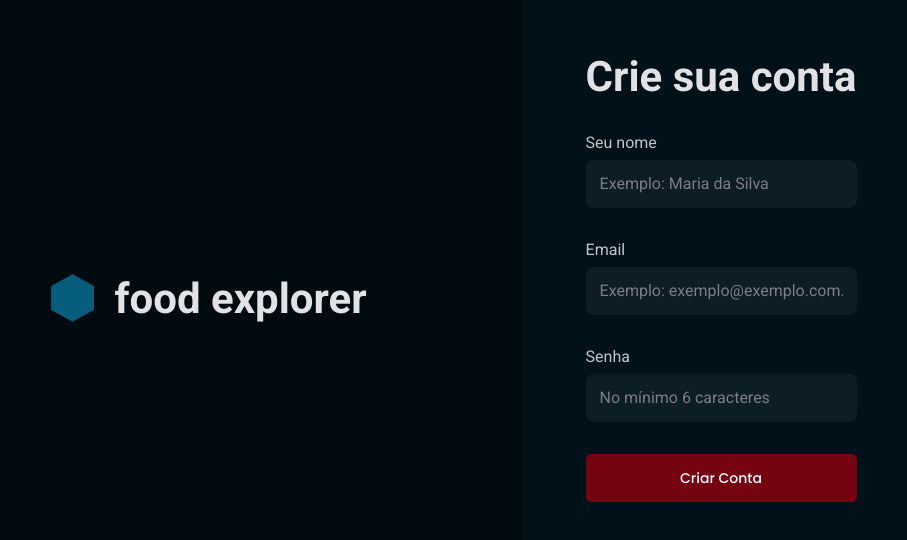
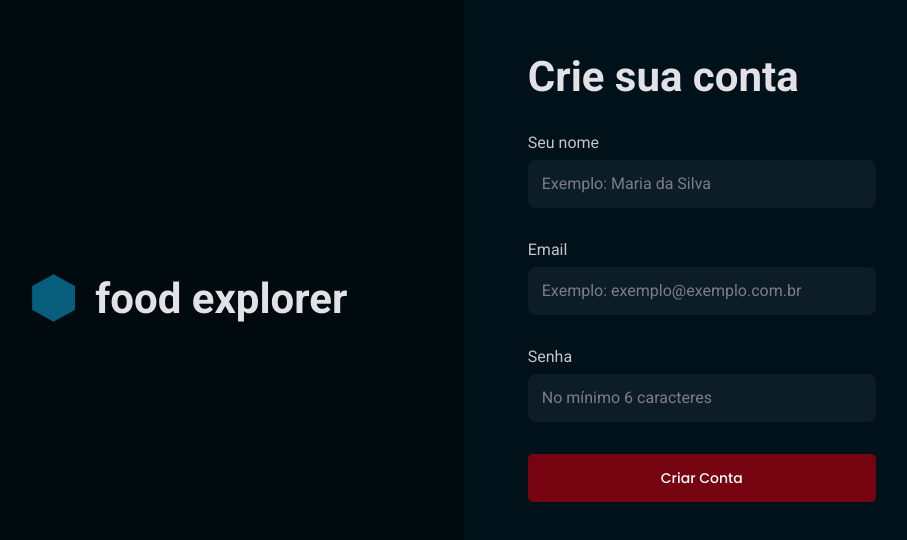
Before and after one commit to iCaioReis/Food-Explorer-Front-End, a React (Vite) app: page / in a window 1280 px wide. Shown: the part 102-642 px from the top of the page, without its empty margins (154-1061 px from the left). Built offline with nearby package versions, Linux system fonts and the light colour scheme.

Commit message:
Ajustment style input component

```diff
--- a/src/components/Input/styles.js
+++ b/src/components/Input/styles.js
@@ -6,8 +6,8 @@ export const Container = styled.div`
     align-items: center;
 
     > input {
+        width: 100%;
         height: 48px;
-        width: 100%;
         padding: 16px 14px;
 
         border: none;
@@ -15,13 +15,13 @@ export const Container = styled.div`
 
         background-color: ${({theme}) => theme.COLORS.DARK_900};
 
+        font-size: 16px;
+        font-weight: 400;
+        font-family: "Roboto", sans-serif;
+        color: ${({theme}) => theme.COLORS.LIGHT_100};
+
         &::placeholder {
             color: ${({theme}) => theme.COLORS.LIGHT_500};
-            font-family: "Roboto", sans-serif;
-            font-weight: 400;
-            font-style: normal;
-            font-size: 16px;
-            line-height: 100%;
         }
     }
 `;
--- a/src/pages/SingUp/styles.js
+++ b/src/pages/SingUp/styles.js
@@ -32,6 +32,7 @@ export const Form = styled.form`
     border-radius: 16px;
 
     height: 621px;
+    width: 476px;
 
     > h1 {
         font-family: "Roboto", sans-serif;
```
